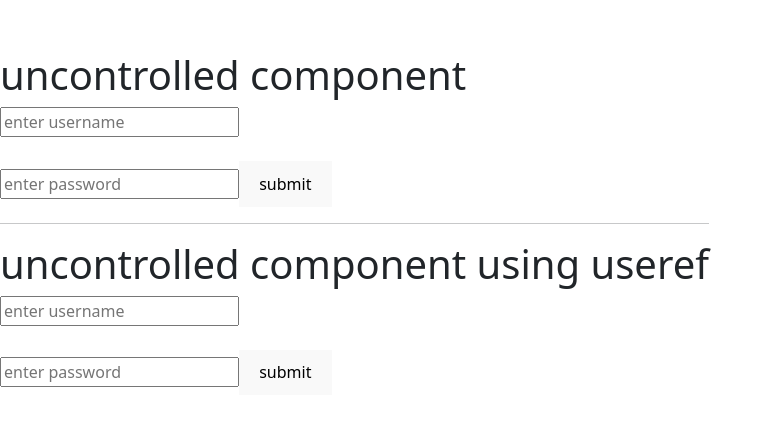
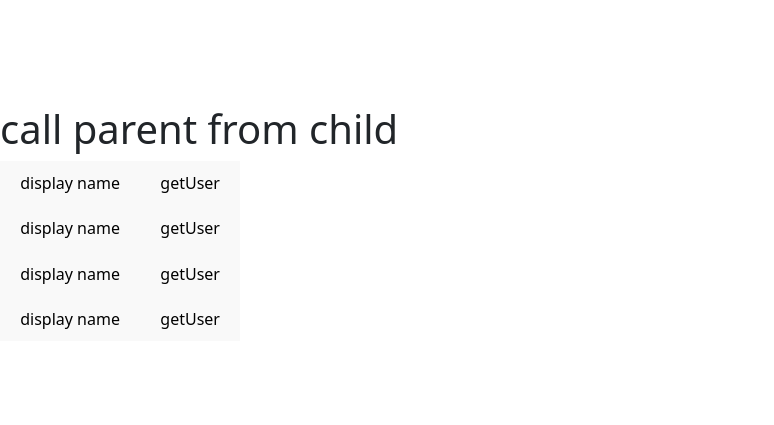
Before and after one commit to Ankitpandey860/reactjs_notes, a React (Vite) app: page / in a window 1280 px wide. Shown: the part 177-602 px from the top of the page, without its empty margins (0-774 px from the left). Built offline with nearby package versions, Linux system fonts and the light colour scheme.

Commit message:
pass function as props

```diff
--- a/src/App.jsx
+++ b/src/App.jsx
@@ -18,6 +18,7 @@ import Clock from "./clock";
 import Counter from "./componentlifecycle";
 import Ext from "./externalstyle";
 import Hook from "./hooks";
+import Caller from "./passfuncasprops";
 import Stcomp from "./styledcomponent";
 import Card from "./stylingReactcss";
 import Uncont from "./uncontrolledcomp";
@@ -75,8 +76,9 @@ function App() {
         <Userprofile />
         <Stcomp />
         <Boot />
-        <Inputf />*/}
-        <Uncont />
+        <Inputf />
+        <Uncont />*/}
+        <Caller />
     </div>
 
   )
--- /dev/null
+++ b/src/passfuncasprops.jsx
@@ -0,0 +1,24 @@
+import User from "./passfunccaller";
+
+/* child func */
+function Caller(){
+    const displayname=(name)=>{
+        alert(name)
+    }
+    const getUser=()=>{
+        alert("getuser called")
+    }
+    return(
+        <div>
+
+            <h1>call parent from child</h1>
+            <User display={displayname}  name="ankit" getUser={getUser}  />{/* onClick naam h but passing event jaisa kuch nhi hota yeh bs naam haii */}
+            <User display={displayname}  name="aman" getUser={getUser}/>
+            <User display={displayname}  name="prashant" getUser={getUser} />
+            <User display={displayname}  name="ajeet" getUser={getUser}/>
+
+        </div>
+
+    )
+}
+export default Caller
--- /dev/null
+++ b/src/passfunccaller.jsx
@@ -0,0 +1,11 @@
+/* parentfunc*/
+function User({display,name,getUser}){
+   /* const name="ankit"          abhi hummm childd se yeh pass karree thee ab parent se dekhtee haii */
+    return(
+        <div>
+            <button onClick={()=>display(name)}>display name </button>
+            <button onClick={()=>getUser()} >getUser</button>
+        </div>
+    )
+}
+export default User
```
